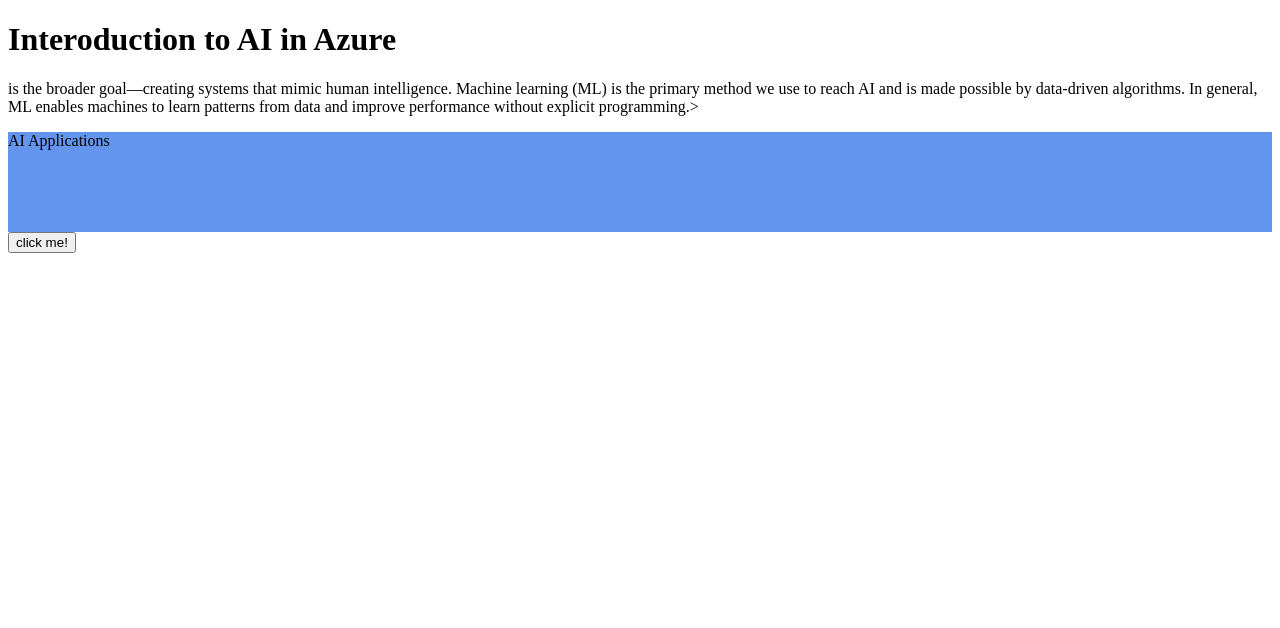
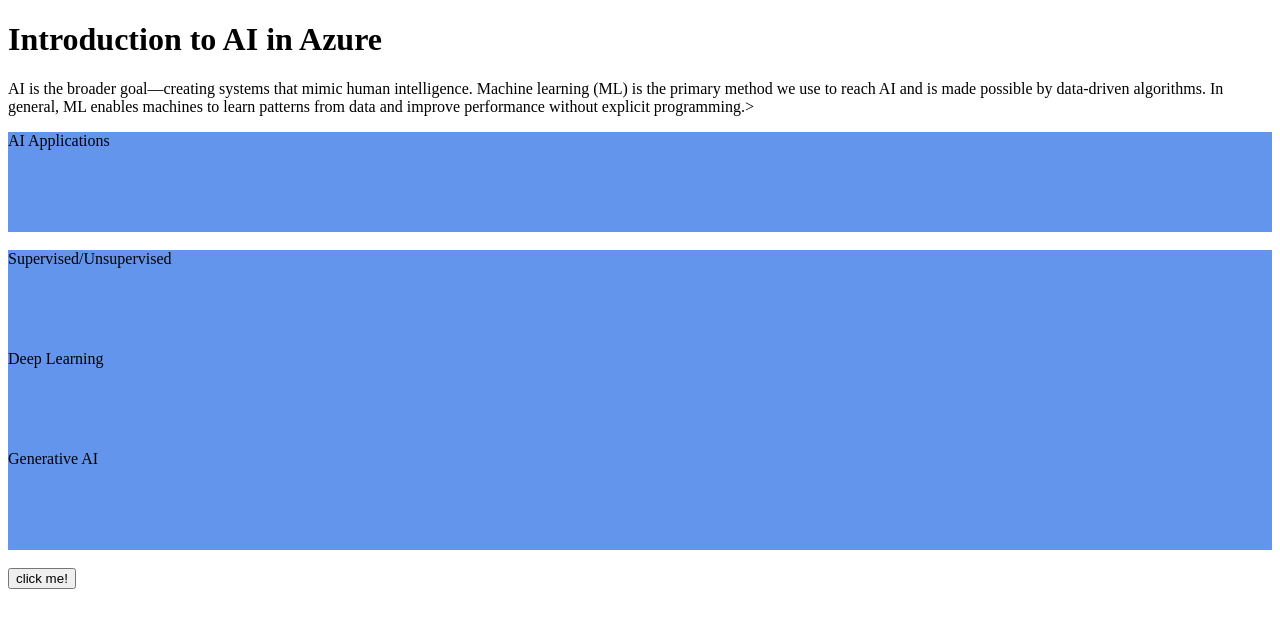
Before and after one commit to ankita-thakur-28/Css-learnings, a plain HTML site: page level-2.html in a window 1280 px wide. Drawn offline with Linux system fonts and the light colour scheme.

Commit message:
css-learning

```diff
--- a/level-2.html
+++ b/level-2.html
@@ -7,12 +7,18 @@
     <link rel="stylesheet" href="level-2-learning.css">
 </head>
 <body>
-    <h1>Interoduction to AI in Azure</h1>
-    <p> is the broader goal—creating systems that mimic human intelligence.
+    <h1>Introduction to AI in Azure</h1>
+
+    <p> AI is the broader goal—creating systems that mimic human intelligence.
          Machine learning (ML) is the primary method we use to reach AI and is made possible by data-driven algorithms.
          In general, ML enables machines to learn patterns from data and improve performance without explicit programming.>
 
          <div>AI Applications</div>
+         <br>
+         <div class="types">Supervised/Unsupervised</div>
+         <div class="types">Deep Learning</div>
+         <div class="types">Generative AI</div>
+         <br>
          <button>click me!</button>
 
 </body>
```
